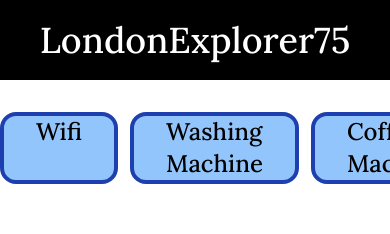
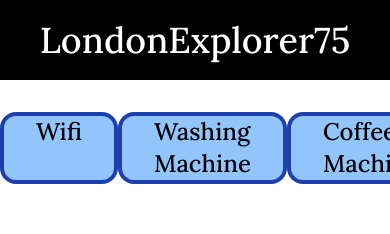
Before and after one commit to francisldn/airbnb-explorer75london, a Next.js app: page /Usermanual in a window 390 px wide. Shown: the top 234 px of the page. Built offline with nearby package versions, Linux system fonts and the light colour scheme.

Commit message:
fix typo

```diff
--- a/components/Plane.tsx
+++ b/components/Plane.tsx
@@ -2,7 +2,7 @@ const Plane = () => {
     return (
         <div className="flex flex-col mx-8 my-14">
             <h1 className="mx-auto mb-16 text-5xl">Plane</h1>
-            <div className="flex">
+            <div className="flex mx-auto">
                     <div className="hidden lg:block w-[400px] h-[350px] rounded-xl overflow-hidden mx-8">
                         <img src="https://ichef.bbci.co.uk/news/976/cpsprodpb/00B3/production/_104897100_entrance.jpg" alt="London city airport" className="object-cover w-full h-full" />
                     </div>
--- a/pages/Usermanual.tsx
+++ b/pages/Usermanual.tsx
@@ -18,7 +18,7 @@ const Usermanual = () => {
             </div>
             <div className="flex flex-col mt-8">
                 <div className="my-auto lg:mx-auto overflow-scroll w-screen">
-                    <ul className="flex list-none lg:justify-around gap-3 lg:gap-8">
+                    <ul className="flex list-none lg:justify-around lg:gap-8">
                         <li className="facility" onClick={() => setFacility('Wifi')}>Wifi</li>
                         <li className="facility" onClick={() => setFacility('WashingMachine')}>Washing Machine</li>
                         <li className="facility" onClick={() => setFacility('CoffeeMachine')}>Coffee Machine</li>
```
